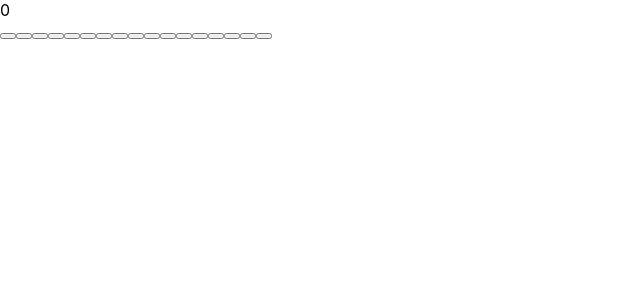
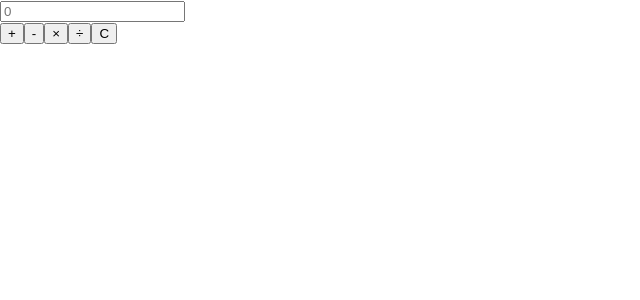
Before and after one commit to llcodingll/-hk-toss-full-react, a React (Create React App) app: page / in a window 1280 px wide. Shown: the top 300 px of the page, without its empty margins (0-640 px from the left). Built offline with nearby package versions, Linux system fonts and the light colour scheme.

Commit message:
close #1

```diff
--- /dev/null
+++ b/src/Calculator.css
@@ -0,0 +1,57 @@
+.calculator {
+    display: inline-block;
+    background-color: #f5f5f5;
+    padding: 20px;
+    border-radius: 10px;
+    box-shadow: 0px 4px 8px rgba(0, 0, 0, 0.1);
+    width: 200px;
+  }
+
+  .calculator-display {
+    background-color: white;
+    padding: 15px;
+    border-radius: 5px;
+    font-size: 24px;
+    text-align: right;
+    margin-bottom: 10px;
+    height: 50px;
+    box-shadow: inset 0px 2px 4px rgba(0, 0, 0, 0.1);
+  }
+
+  .buttons {
+    display: grid;
+    grid-template-columns: repeat(4, 1fr);
+    gap: 10px;
+  }
+
+  button {
+    background-color: #e0e0e0;
+    border: none;
+    padding: 15px;
+    font-size: 18px;
+    border-radius: 5px;
+    cursor: pointer;
+  }
+
+  button:hover {
+    background-color: #d0d0d0;
+  }
+
+  .operator {
+    background-color: #f39c12;
+    color: white;
+  }
+
+  .operator:hover {
+    background-color: #e67e22;
+  }
+
+  .clear {
+    grid-column: span 4;
+    background-color: #e74c3c;
+    color: white;
+  }
+
+  .clear:hover {
+    background-color: #c0392b;
+  }
--- a/src/Calculator.jsx
+++ b/src/Calculator.jsx
@@ -1,57 +1,68 @@
-import { evaluate } from "mathjs";
-import { useState } from "react"
+import React, { useState } from 'react';
+import { evaluate } from 'mathjs'; // math.js에서 evaluate 함수 가져오기
 
 const Calculator = () => {
-    const [input, setInput] = useState("");
-    const [result, setResult] = useState("");
+  const [input, setInput] = useState(''); // 입력된 수식
+  const [result, setResult] = useState(null); // 계산 결과
 
-    const handleClick = (value) => {
-        setInput((prev) => prev + value);
-    };
+  // input 필드가 변경될 때 상태 업데이트
+  const handleInputChange = (e) => {
+    setInput(e.target.value);
+  };
 
-    const clearInput = () => {
-        setInput("");
-        setResult("");
-    };
+  // 키보드의 Enter 키를 감지하여 수식을 계산
+  const handleKeyDown = (e) => {
+    if (e.key === 'Enter') {
+      handleClick('=');
+    }
+  };
 
-    const calculateResult = () => {
-        try{
-            setResult(evaluate(input));
-        } catch{
-            setResult("Error");
-        }
-    };
+  // 버튼 클릭 시 처리
+  const handleClick = (value) => {
+    if (value === '=') {
+      // 수식 계산 처리
+      try {
+        // ×와 ÷를 각각 *와 /로 변환하여 처리
+        const sanitizedInput = input.replace(/×/g, '*').replace(/÷/g, '/');
+        const calcResult = evaluate(sanitizedInput); // math.js로 수식 계산
+        setResult(calcResult);
+      } catch (error) {
+        setResult('Error');
+      }
+    } else if (value === 'C') {
+      // 초기화
+      setInput('');
+      setResult(null);
+    } else {
+      // 연산자 및 숫자 추가
+      setInput((prevInput) => prevInput + value);
+    }
+  };
 
-    const buttons = [
-        'C', '/', '*', '-',
-        '7', '8', '9', '+',
-        '4', '5', '6', '=',
-        '1', '2', '3', '0', '.'
-    ];
-
-    return(
-        <div className="calculator">
-        <div className="display">
-            {input || '0'}
-            <div className="result">{result}</div>
+  return (
+    <div className="calculator">
+      <div className="calculator-display">
+        <input
+          type="text"
+          value={input}
+          onChange={handleInputChange}
+          onKeyDown={handleKeyDown}  // Enter 키를 감지
+          placeholder="0"
+          className="input-field"
+        />
+        <div className="result-display">{result !== null ? result : ''}</div> {/* 결과 표시 */}
       </div>
-      <div className="buttons">
-        {buttons.map((btn, i) => (
-          <button
-            key={i}
-            value={btn}
-            onClick={
-              btn === 'C'
-                ? clearInput
-                : btn === '='
-                ? calculateResult
-                : () => handleClick(btn)
-            }
-          />
+      <div className="calculator-buttons">
+        {/* 연산자 버튼 */}
+        {['+', '-', '×', '÷'].map((op) => (
+          <button key={op} onClick={() => handleClick(op)}>
+            {op}
+          </button>
         ))}
+        <button onClick={() => handleClick('C')}>C</button> {/* 초기화 버튼 */}
       </div>
     </div>
-    );
+  );
 };
 
 export default Calculator;
```
